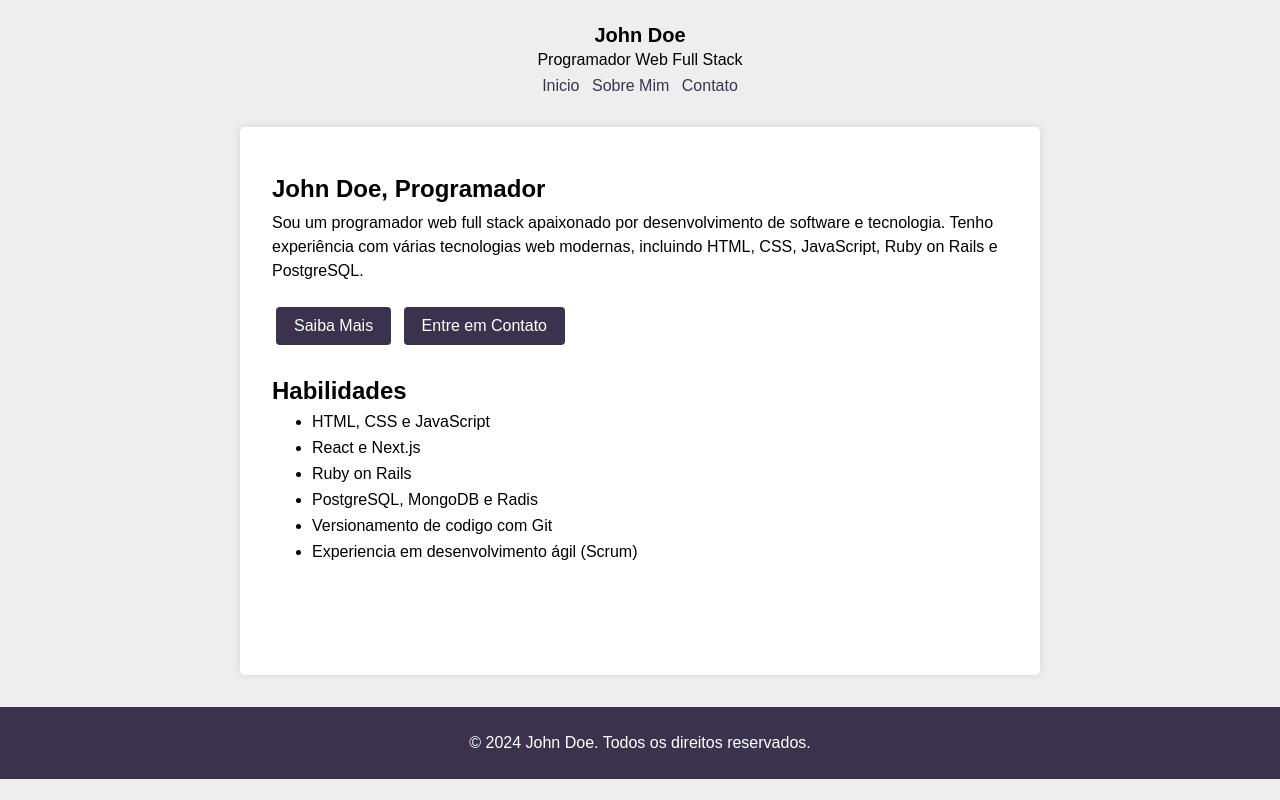
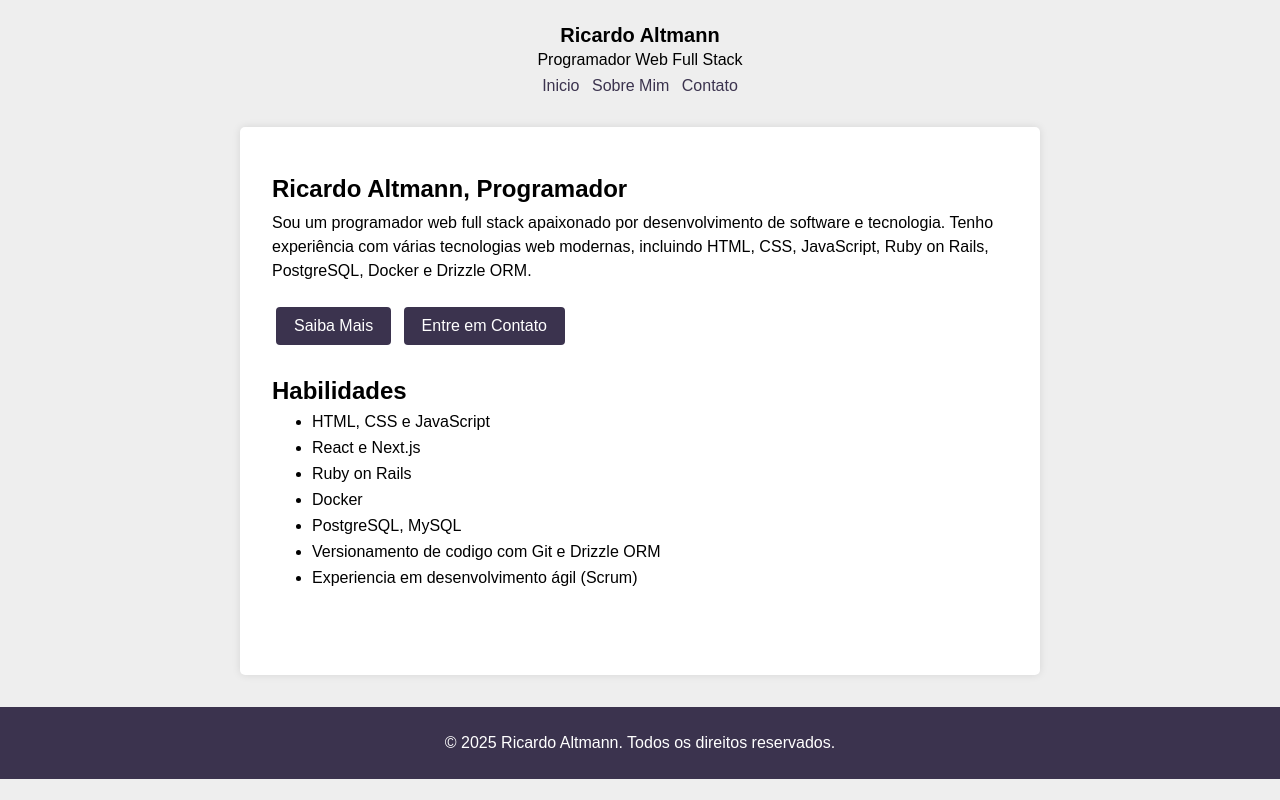
Before and after one commit to tenaltmann/ricardoaltmann.github.io, a plain HTML site: page index.html in a window 1280 px wide. Drawn offline with Linux system fonts and the light colour scheme.

Commit message:
Alteração dos conhecimentos de John Doe para meu curriculo pessoal na pagina index.html

```diff
--- a/index.html
+++ b/index.html
@@ -3,14 +3,14 @@
 <head>
     <meta charset="UTF-8">
     <meta name="viewport" content="width=device-width, initial-scale=1.0">
-    <title>Início - John Doe, Programador</title>
+    <title>Início - Ricardo Altmann, Programador</title>
     <link rel="stylesheet" href="style.css">
 </head>
 
 <body>
     <header>
         <div>
-            <div class="logo">John Doe</div>
+            <div class="logo">Ricardo Altmann</div>
             <div class="title">Programador Web Full Stack</div>
         </div>
 
@@ -25,12 +25,12 @@
 
     <div class="container">
         <section>
-            <h1>John Doe, Programador</h1>
+            <h1>Ricardo Altmann, Programador</h1>
 
             <p>
                 Sou um programador web full stack apaixonado por desenvolvimento de
                 software e tecnologia. Tenho experiência com várias tecnologias web
-                modernas, incluindo HTML, CSS, JavaScript, Ruby on Rails e PostgreSQL.
+                modernas, incluindo HTML, CSS, JavaScript, Ruby on Rails, PostgreSQL, Docker e Drizzle ORM.
             </p>
         </section>
 
@@ -45,14 +45,15 @@
                 <li>HTML, CSS e JavaScript</li>
                 <li>React e Next.js</li>
                 <li>Ruby on Rails</li>
-                <li>PostgreSQL, MongoDB e Radis</li>
-                <li>Versionamento de codigo com Git</li>
+                <li>Docker</li>
+                <li>PostgreSQL, MySQL</li>
+                <li>Versionamento de codigo com Git e Drizzle ORM</li>
                 <li>Experiencia em desenvolvimento ágil (Scrum)</li>
             </ul>
         </section>
     </div>
     <footer>
-        <p>&copy; 2024 John Doe. Todos os direitos reservados.</p>
+        <p>&copy; 2025 Ricardo Altmann. Todos os direitos reservados.</p>
     </footer>
 
 </body>
```
